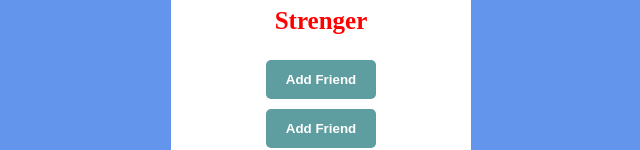
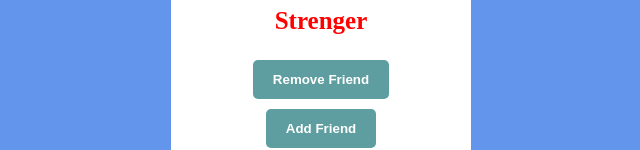
Before and after one commit to dev-tanvirtonmoy/add-friend-and-delete-feature-in-same-button, a plain HTML site: page index.html in a window 1280 px wide. Shown: the part 445-595 px from the top of the page, without its empty margins (319-959 px from the left). Drawn offline with Linux system fonts and the light colour scheme.

Commit message:
change first buttons name

```diff
--- a/index.html
+++ b/index.html
@@ -13,7 +13,7 @@
             alt="">
         <h1>Devil Rasel</h1>
         <h5>Strenger</h5>
-        <button id="add">Add Friend</button>
+        <button id="add">Remove Friend</button>
         <button id="add">Add Friend</button>
     </div>
 
```
